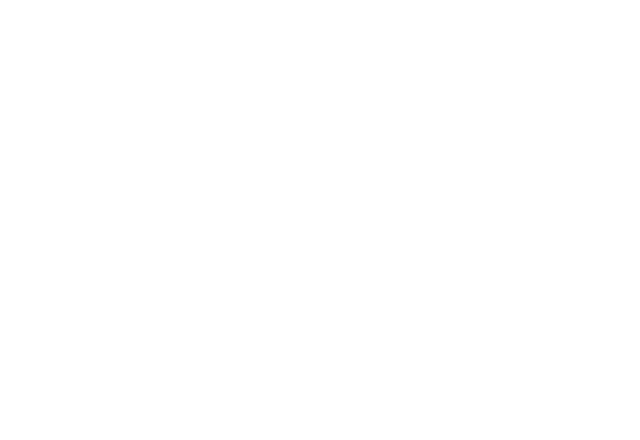
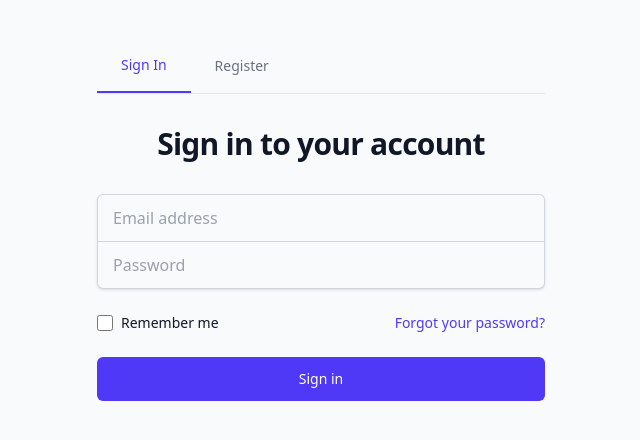
Before and after one commit to emreokur/319FinalProject, a React (Vite) app in the folder frontend/: page /auth in a window 1280 px wide. Before the commit this address had no page. Shown: the part 180-620 px from the top of the page, without its empty margins (319-959 px from the left). Built offline with nearby package versions, Linux system fonts and the light colour scheme.

Commit message:
Done with the auth page. Right now it just leads the user to products page. No realy session data.

```diff
--- a/frontend/src/App.jsx
+++ b/frontend/src/App.jsx
@@ -2,15 +2,18 @@ import React from 'react';
 import { BrowserRouter as Router, Routes, Route } from 'react-router-dom';
 
 import HomePage from './components/HomePage';
+import AuthPage from './components/AuthPage';
 import AboutPage from './components/AboutPage';
 import OrderManagementPage from './components/OrderManagementPage';
 import OrderConfirmationPage from './components/OrderConfirmationPage';
 import OrderShippedPage from './components/OrderShippedPage';
+
 function App() {
   return (
     <Router>
       <Routes>
         <Route path="/" element={<HomePage />} />
+        <Route path="/auth" element={<AuthPage />} />
         <Route path="/about" element={<AboutPage />} />
         <Route path="/orders" element={<OrderManagementPage />} />
         <Route path="/order/confirmation/:orderId" element={<OrderConfirmationPage />} />
--- /dev/null
+++ b/frontend/src/components/AuthPage.jsx
@@ -0,0 +1,224 @@
+import React, { useState } from 'react';
+
+function AuthPage() {
+  const [activeTab, setActiveTab] = useState('login');
+
+  // Function to handle redirect to Products page
+  const handleSubmit = (e) => {
+    e.preventDefault();
+    // Redirect to Products page
+    window.location.href = "/products";
+  };
+
+  return (
+    <div className="flex min-h-screen items-center justify-center px-4 py-12 sm:px-6 lg:px-8 bg-gray-50">
+      <div className="w-full max-w-md space-y-8">
+        {/* Tabs */}
+        <div className="flex border-b border-gray-200">
+          <button
+            className={`py-4 px-6 font-medium text-sm ${
+              activeTab === 'login'
+                ? 'border-b-2 border-indigo-600 text-indigo-600'
+                : 'text-gray-500 hover:text-gray-700'
+            }`}
+            onClick={() => setActiveTab('login')}
+          >
+            Sign In
+          </button>
+          <button
+            className={`py-4 px-6 font-medium text-sm ${
+              activeTab === 'register'
+                ? 'border-b-2 border-indigo-600 text-indigo-600'
+                : 'text-gray-500 hover:text-gray-700'
+            }`}
+            onClick={() => setActiveTab('register')}
+          >
+            Register
+          </button>
+        </div>
+
+        {/* Login Form */}
+        {activeTab === 'login' && (
+          <div>
+            <div>
+              <h2 className="mt-6 text-center text-3xl font-bold tracking-tight text-gray-900">
+                Sign in to your account
+              </h2>
+            </div>
+
+            <form className="mt-8 space-y-6" onSubmit={handleSubmit}>
+              <div className="-space-y-px rounded-md shadow-sm">
+                <div>
+                  <label htmlFor="email-address" className="sr-only">
+                    Email address
+                  </label>
+                  <input
+                    id="email-address"
+                    name="email"
+                    type="email"
+                    autoComplete="email"
+                    required
+                    className="relative block w-full rounded-t-md border-0 py-3 px-4 text-gray-900 ring-1 ring-inset ring-gray-300 placeholder:text-gray-400 focus:z-10 focus:ring-2 focus:ring-inset focus:ring-indigo-600"
+                    placeholder="Email address"
+                  />
+                </div>
+                <div>
+                  <label htmlFor="password" className="sr-only">
+                    Password
+                  </label>
+                  <input
+                    id="password"
+                    name="password"
+                    type="password"
+                    autoComplete="current-password"
+                    required
+                    className="relative block w-full rounded-b-md border-0 py-3 px-4 text-gray-900 ring-1 ring-inset ring-gray-300 placeholder:text-gray-400 focus:z-10 focus:ring-2 focus:ring-inset focus:ring-indigo-600"
+                    placeholder="Password"
+                  />
+                </div>
+              </div>
+
+              <div className="flex items-center justify-between">
+                <div className="flex items-center">
+                  <input
+                    id="remember-me"
+                    name="remember-me"
+                    type="checkbox"
+                    className="h-4 w-4 rounded border-gray-300 text-indigo-600 focus:ring-indigo-600"
+                  />
+                  <label htmlFor="remember-me" className="ml-2 block text-sm text-gray-900">
+                    Remember me
+                  </label>
+                </div>
+
+                <div className="text-sm">
+                  <a href="#" className="font-medium text-indigo-600 hover:text-indigo-500">
+                    Forgot your password?
+                  </a>
+                </div>
+              </div>
+
+              <div>
+                <button
+                  type="submit"
+                  className="group relative flex w-full justify-center rounded-md bg-indigo-600 py-3 px-4 text-sm font-medium text-white hover:bg-indigo-700 focus:outline-none focus:ring-2 focus:ring-indigo-500 focus:ring-offset-2"
+                >
+                  Sign in
+                </button>
+              </div>
+            </form>
+          </div>
+        )}
+
+        {/* Register Form */}
+        {activeTab === 'register' && (
+          <div>
+            <div>
+              <h2 className="mt-6 text-center text-3xl font-bold tracking-tight text-gray-900">
+                Create your account
+              </h2>
+            </div>
+
+            <form className="mt-8 space-y-6" onSubmit={handleSubmit}>
+              <div className="space-y-4">
+                <div>
+                  <label htmlFor="name" className="block text-sm font-medium text-gray-700">
+                    Full Name
+                  </label>
+                  <input
+                    id="name"
+                    name="name"
+                    type="text"
+                    autoComplete="name"
+                    required
+                    className="mt-1 block w-full rounded-md border-0 py-3 px-4 text-gray-900 ring-1 ring-inset ring-gray-300 placeholder:text-gray-400 focus:ring-2 focus:ring-inset focus:ring-indigo-600"
+                    placeholder="John Doe"
+                  />
+                </div>
+
+                <div>
+                  <label htmlFor="email" className="block text-sm font-medium text-gray-700">
+                    Email address
+                  </label>
+                  <input
+                    id="email"
+                    name="email"
+                    type="email"
+                    autoComplete="email"
+                    required
+                    className="mt-1 block w-full rounded-md border-0 py-3 px-4 text-gray-900 ring-1 ring-inset ring-gray-300 placeholder:text-gray-400 focus:ring-2 focus:ring-inset focus:ring-indigo-600"
+                    placeholder="john@example.com"
+                  />
+                </div>
+
+                <div>
+                  <label htmlFor="password" className="block text-sm font-medium text-gray-700">
+                    Password
+                  </label>
+                  <input
+                    id="password"
+                    name="password"
+                    type="password"
+                    required
+                    className="mt-1 block w-full rounded-md border-0 py-3 px-4 text-gray-900 ring-1 ring-inset ring-gray-300 placeholder:text-gray-400 focus:ring-2 focus:ring-inset focus:ring-indigo-600"
+                    placeholder="Enter your password"
+                  />
+                </div>
+
+                <div>
+                  <label htmlFor="confirm-password" className="block text-sm font-medium text-gray-700">
+                    Confirm Password
+                  </label>
+                  <input
+                    id="confirm-password"
+                    name="confirm-password"
+                    type="password"
+                    required
+                    className="mt-1 block w-full rounded-md border-0 py-3 px-4 text-gray-900 ring-1 ring-inset ring-gray-300 placeholder:text-gray-400 focus:ring-2 focus:ring-inset focus:ring-indigo-600"
+                    placeholder="Confirm your password"
+                  />
+                </div>
+
+                <div>
+                  <label htmlFor="role" className="block text-sm font-medium text-gray-700">
+                    Account Type
+                  </label>
+                  <select
+                    id="role"
+                    name="role"
+                    className="mt-1 block w-full rounded-md border-0 py-3 px-4 text-gray-900 ring-1 ring-inset ring-gray-300 focus:ring-2 focus:ring-inset focus:ring-indigo-600"
+                  >
+                    <option value="BUYER">Buyer</option>
+                    <option value="SELLER">Seller</option>
+                  </select>
+                </div>
+              </div>
+
+              <div>
+                <button
+                  type="submit"
+                  className="group relative flex w-full justify-center rounded-md bg-indigo-600 py-3 px-4 text-sm font-medium text-white hover:bg-indigo-700 focus:outline-none focus:ring-2 focus:ring-indigo-500 focus:ring-offset-2"
+                >
+                  Create account
+                </button>
+              </div>
+
+              <div className="text-sm text-center text-gray-600">
+                By signing up, you agree to our{" "}
+                <a href="/terms" className="text-indigo-600 hover:text-indigo-500">
+                  Terms of Service
+                </a>{" "}
+                and{" "}
+                <a href="/privacy" className="text-indigo-600 hover:text-indigo-500">
+                  Privacy Policy
+                </a>
+              </div>
+            </form>
+          </div>
+        )}
+      </div>
+    </div>
+  );
+}
+
+export default AuthPage;
--- a/frontend/src/components/HomePage.jsx
+++ b/frontend/src/components/HomePage.jsx
@@ -13,7 +13,9 @@ function HomePage() {
               <Link to="/about" className="text-white hover:text-gray-200 transition-colors px-4 py-2">
                 About
               </Link>
-              <a href="#" className="bg-indigo-700 text-white px-4 py-2 rounded hover:bg-indigo-600 transition-colors">Login</a>
+              <Link to="/auth" className="bg-indigo-700 text-white px-4 py-2 rounded hover:bg-indigo-600 transition-colors">
+                Login
+              </Link>
             </div>
           </div>
         </div>
@@ -35,12 +37,12 @@ function HomePage() {
                 optimizing your camera's potential and maximizing creative potential.
               </p>
               <div className="flex flex-wrap gap-4 pt-4">
-                <a
-                  href="/auth/register"
+                <Link
+                  to="/auth"
                   className="bg-white text-indigo-900 px-6 py-3 rounded-lg font-medium text-lg hover:bg-gray-100 transition-colors"
                 >
                   Get Started
-                </a>
+                </Link>
                 <a
                   href="#about"
                   className="bg-transparent border-2 border-white px-6 py-3 rounded-lg font-medium text-lg hover:bg-white/10 transition-colors"
@@ -148,12 +150,12 @@ function HomePage() {
             Join thousands of satisfied photographers who have enhanced their
             photography and improved their creative potential using TheOnlyGoodCameraStore.
           </p>
-          <a
-            href="/auth/register"
+          <Link
+            to="/auth/register"
             className="bg-white text-indigo-900 px-8 py-4 rounded-lg font-medium text-lg hover:bg-gray-100 transition-colors inline-block"
           >
             Get Started Today
-          </a>
+          </Link>
         </div>
       </section>
 
```
